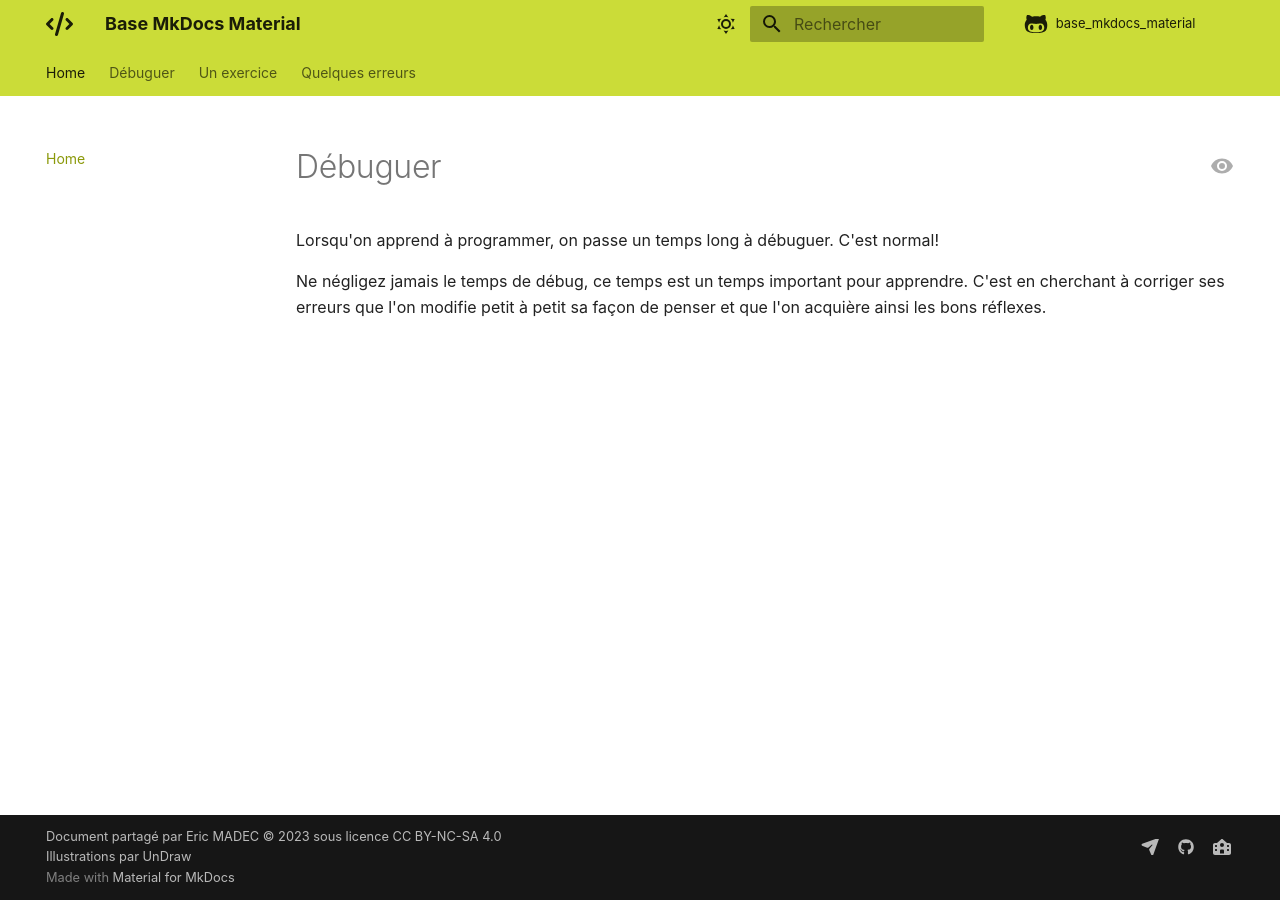
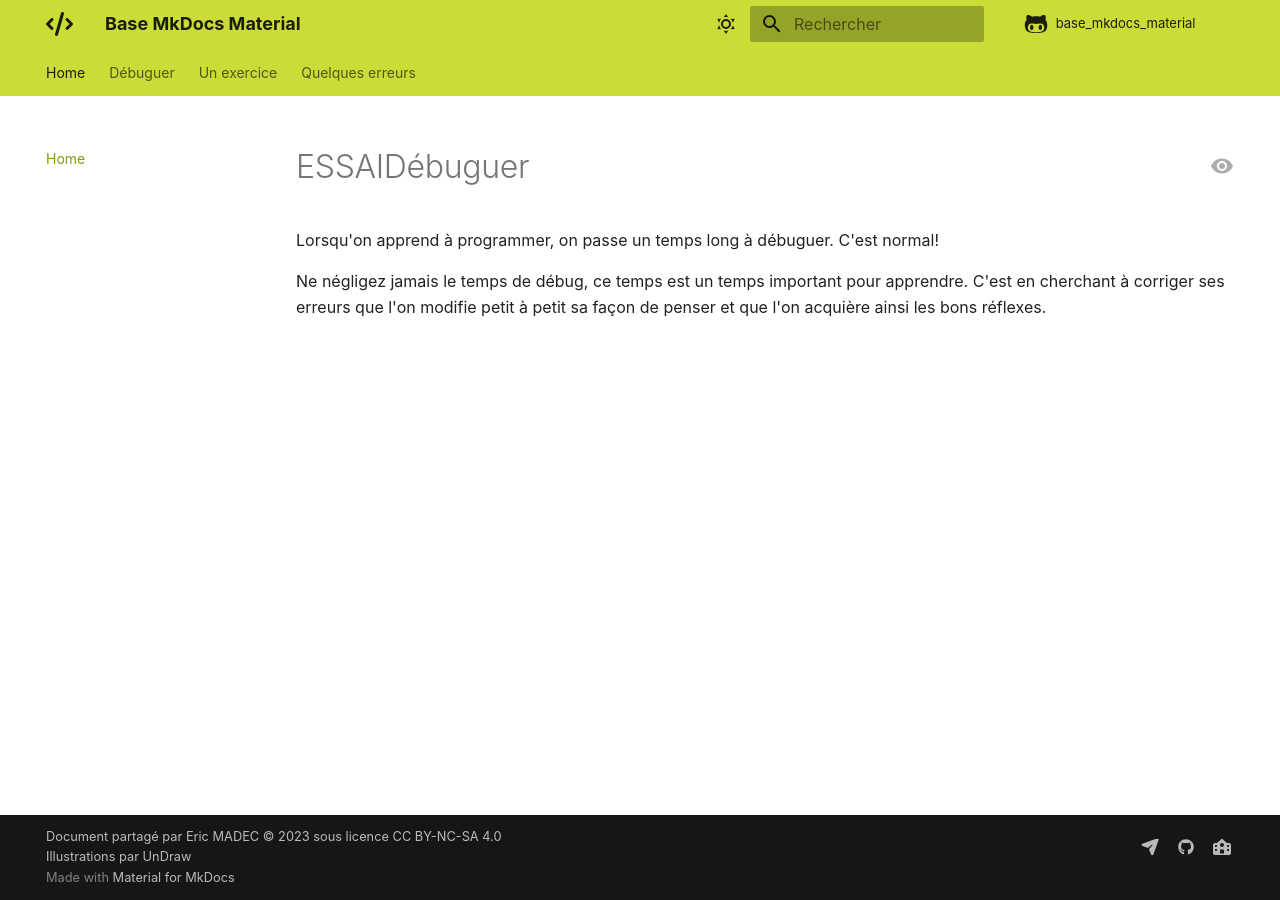
Before and after one commit to lfasquelle/frankfort, an MkDocs documentation site: the page built from docs/index.md, in a window 1280 px wide. Built offline with MkDocs 1.6.1 and Material for MkDocs 9.7.7, drawn with Linux system fonts in a browser that asks for light colours; comment, search, counter and statistics services are not loaded.

Commit message:
Update index.md

```diff
--- a/docs/index.md
+++ b/docs/index.md
@@ -1,4 +1,4 @@
-# Débuguer
+# ESSAIDébuguer
 
 
 
```
